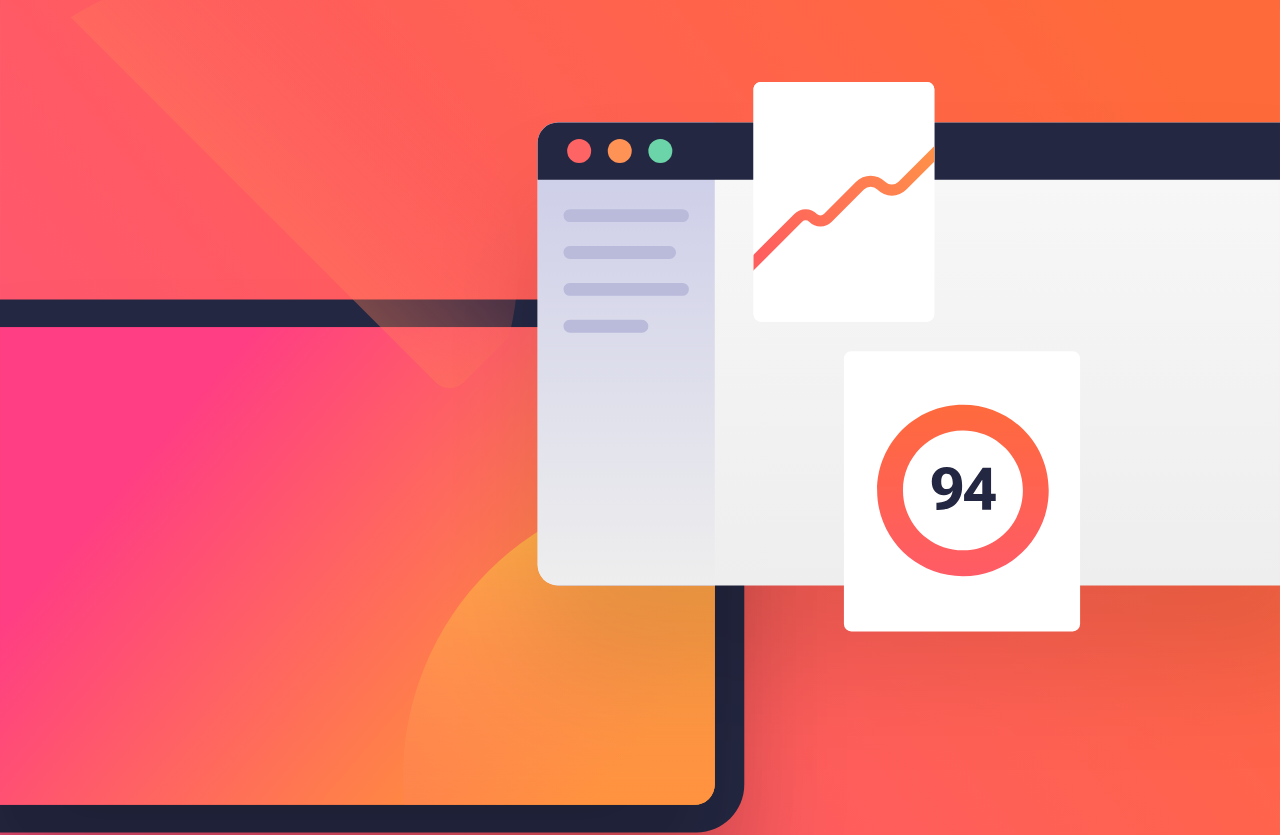
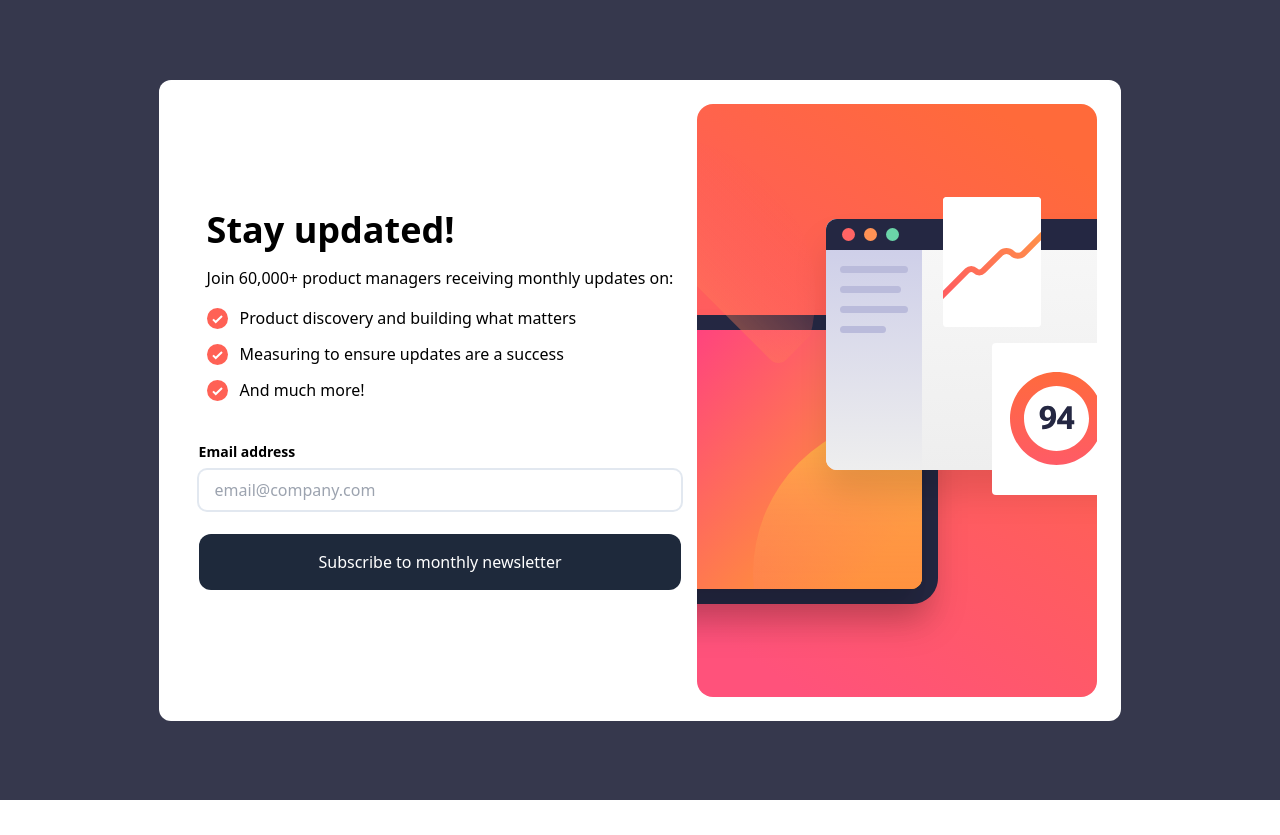
Before and after one commit to seesmof/Newsletter-Signup-Webapp, a React (Vite) app: page / in a window 1280 px wide. Shown: the top 835 px of the page. After the commit the page ends 800 px from the top, so only its background shows below. Built offline with nearby package versions, Linux system fonts and the light colour scheme.

Commit message:
feat: add correct version for tablets

```diff
--- a/src/App.jsx
+++ b/src/App.jsx
@@ -12,6 +12,7 @@ function App() {
   const Confirmation = ({ email = "your inbox" }) => {
     return (
       <>
+        <div className="min-h-screen bg-background font-medium w-full flex items-center justify-center">
           <div className="h-screen w-full bg-white flex-col flex">
             <div className="flex flex-col p-4 h-full justify-between">
               <div className="flex flex-col space-y-5 py-24">
@@ -31,25 +32,33 @@ function App() {
               </button>
             </div>
           </div>
+        </div>
       </>
     );
   };
 
   return (
     <>
-      <div className="min-h-screen bg-background font-medium w-full flex items-center justify-center">
       {emailSent ? (
         <Confirmation email={email.current.value} />
       ) : (
         <>
-            <div className="bg-white lg:rounded-xl h-screen w-full">
-              <div className="flex flex-col h-full">
-                <img src={HeroMobile} alt="" />
+          <div className="min-h-screen bg-background font-medium w-full flex items-center justify-center">
+            <div className="bg-white lg:rounded-xl h-screen lg:h-min lg:w-max lg:p-6 w-full">
+              <div className="flex flex-col lg:flex-row-reverse h-full">
+                <img
+                  src={HeroMobile}
+                  alt=""
+                  className="block lg:hidden object-cover object-bottom md:h-[46vh] w-full"
+                />
+                <img src={HeroDesktop} alt="" className="hidden lg:block" />
 
+                <div className="flex flex-col lg:justify-center">
                   <section className="flex flex-col p-6 py-8 space-y-4">
                     <h1 className="font-bold text-4xl">Stay updated!</h1>
                     <p>
-                    Join 60,000+ product managers receiving monthly updates on:
+                      Join 60,000+ product managers receiving monthly updates
+                      on:
                     </p>
                     <ul className="flex flex-col space-y-3">
                       <li className="flex flex-row items-center gap-3">
@@ -68,7 +77,7 @@ function App() {
                   </section>
 
                   <form
-                  className="flex flex-col px-4 py-2"
+                    className="flex flex-col px-4 py-2 md:pb-8"
                     onSubmit={(e) => {
                       e.preventDefault();
                       if (email.current.value) {
@@ -112,9 +121,10 @@ function App() {
                   </form>
                 </div>
               </div>
+            </div>
+          </div>
         </>
       )}
-      </div>
     </>
   );
 }
```
Lines whose indentation alone changed are shown as unchanged.
